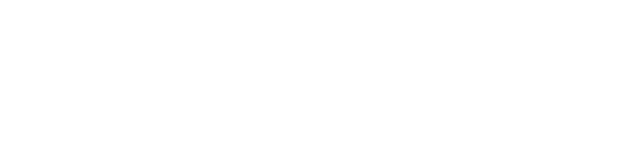
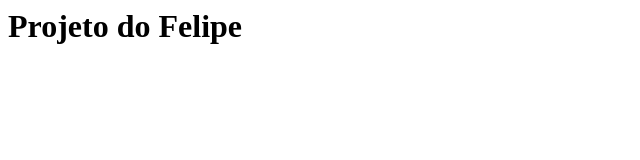
Before and after one commit to yuitife/curso-git, a plain HTML site: page index.html in a window 1280 px wide. Shown: the whole page, without its empty margins (0-640 px from the left). Drawn offline with Linux system fonts and the light colour scheme.

Commit message:
Titulo da Pagina

```diff
--- a/index.html
+++ b/index.html
@@ -2,5 +2,6 @@
   <head>
   </head>
   <body>
+	<H1> Projeto do Felipe </H1>
   </body>
 </html>
```
